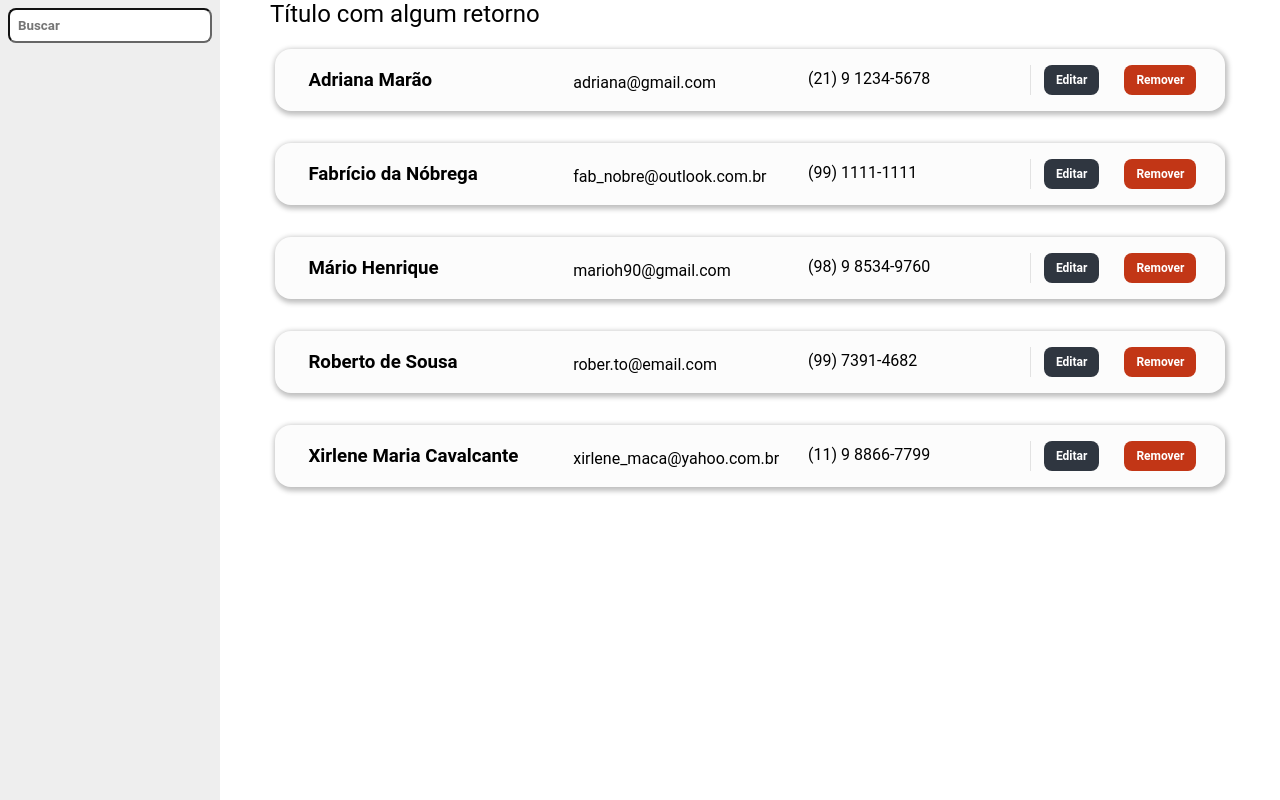
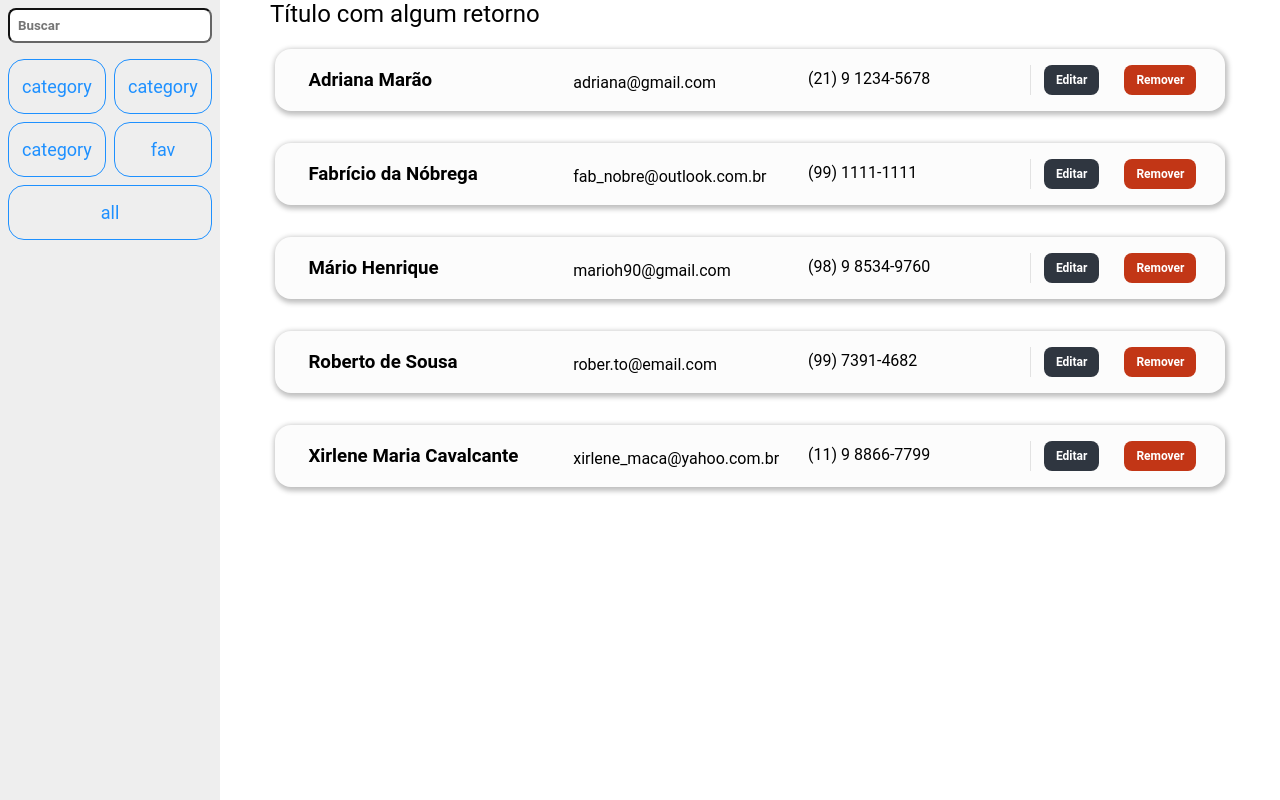
Before and after one commit to MarioHBS/lista_de_contatos, a React (Vite) app: page / in a window 1280 px wide. Built offline with nearby package versions, Linux system fonts and the light colour scheme.

Commit message:
refactor: usando o FilterCard

```diff
--- a/src/containers/Sidebar/index.tsx
+++ b/src/containers/Sidebar/index.tsx
@@ -1,12 +1,21 @@
 import { useDispatch } from 'react-redux'
 import * as SB from './sidebar.style'
+import FilterCard from '../../components/FilterCard'
 
 const SideBar = () => {
   const dsp = useDispatch()
 
   return (
     <SB.Aside>
-      <SB.Campo type='text' placeholder='Buscar'/>
+      <SB.Querier type='text' placeholder='Buscar'/>
+      {/* Área dos filtros */}
+      <SB.FilterContainer>
+        <FilterCard type='category' criterion='família' />
+        <FilterCard type='category' criterion='trabalho' />
+        <FilterCard type='category' criterion='comum' />
+        <FilterCard type='fav' criterion='favorito' />
+        <FilterCard type='all' criterion='todos' />
+      </SB.FilterContainer>
     </SB.Aside>
   )
 }
--- a/src/containers/Sidebar/sidebar.style.ts
+++ b/src/containers/Sidebar/sidebar.style.ts
@@ -6,7 +6,7 @@ export const Aside = styled.aside`
   padding: 8px;
 `
 
-export const Campo = styled.input`
+export const Querier = styled.input`
   width: 100%;
   padding: 8px;
   background-color: #fff;
@@ -16,9 +16,13 @@ export const Campo = styled.input`
   border-color: #666666;
 `
 
-export const Filtros = styled.div`
+export const FilterContainer = styled.div`
   display: grid;
   grid-template-columns: 1fr 1fr;
   grid-gap: 8px;
   padding-top: 16px;
+
+  div:nth-child(5) {
+    grid-column: 1 / span 2;
+  }
 `
```
